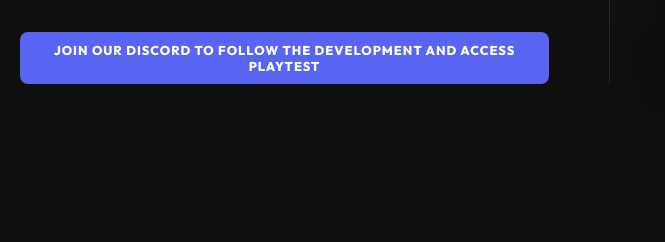
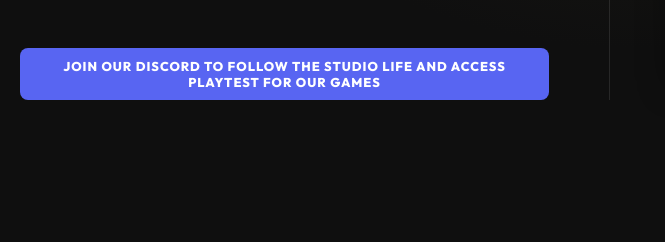
Before and after one commit to Artemistake/PanflipWebsite, a plain HTML site: page index.html in a window 1280 px wide. Shown: the part 568-810 px from the top of the page, 0-665 px from the left. Drawn offline with Linux system fonts and the light colour scheme; grey boxes are pictures that could not be loaded.

Commit message:
Update index.html

```diff
--- a/index.html
+++ b/index.html
@@ -455,12 +455,13 @@
           <h1>
             We are a small french <span class="highlight">indie</span> studio doing <span class="highlight">handcrafted</span> games for <span class="highlight">art-minded</span> players.
           </h1>
+          <p></p>
 
           <!-- BUTTON ROW -->
           <div class="button-row">
             <!-- Discord Button (Left) -->
             <button class="discord-btn" onclick="window.open('https://discord.gg/tbtSRwbyfc', '_blank')" style="font-size: 0.8rem; padding: 10px 20px;">
-              Join our Discord to follow the development and access playtest
+              Join our Discord to follow the studio life and access playtest for our games
             </button>
           </div>
 
```
